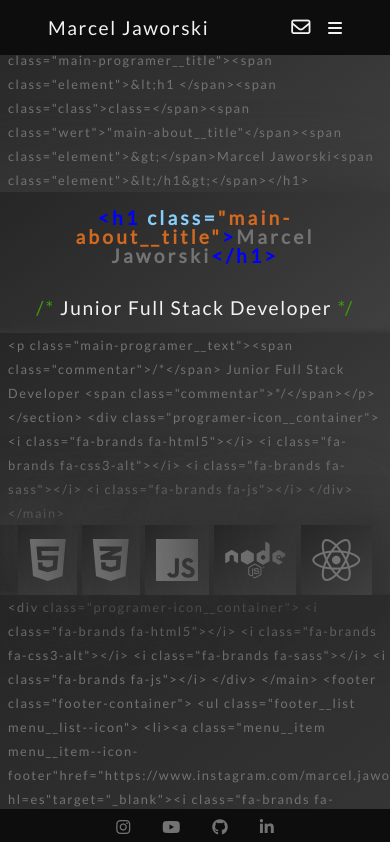
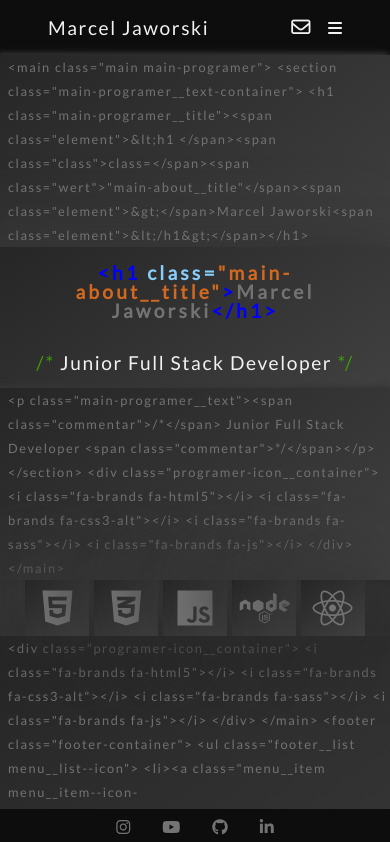
Before and after one commit to marceljaworski/marceljaworski, a website: page programmer.html in a window 390 px wide. Shown: the top 842 px of the page. Drawn offline with Linux system fonts and the light colour scheme.

```diff
--- a/programmer.html
+++ b/programmer.html
@@ -71,7 +71,7 @@
                 <i class="fa-brands fa-react"></i>
 
             </div> -->
-            <div class="programer-icon__container">
+            <div class="programer-icon__main-container">
                 <div class="logos">
                     <div class="programer-icon__container logo hidden">
                         <i class="fa-brands fa-html5"></i>
--- a/scss/_main.scss
+++ b/scss/_main.scss
@@ -35,7 +35,7 @@
     display: grid;
     place-items: center;
     align-content: center;
-    min-height: 100vh;
+    // min-height: 100vh;
 }
 
 @media screen and (max-width: 768px) {
--- a/scss/_menu.scss
+++ b/scss/_menu.scss
@@ -1,7 +1,6 @@
 .menu {
     width: 100%;
     background-color:var(--black);
-    position: fixed;
     display: flex;
     justify-content: space-between;
     align-items: center;
@@ -86,6 +85,7 @@
 }
 .dropdown{
     display: inline-block;
+    z-index: 300;
     .dropdown-content{
         display: none;
         position: absolute;
--- a/scss/_programer.scss
+++ b/scss/_programer.scss
@@ -32,11 +32,17 @@
     font-size: 1rem;
     color: var(--secundary);
 }
-
+.programer-icon__main-container{
+    display: grid;
+    place-items: center;
+    align-content: center;
+}
 .programer-icon__container{
-    display: flex;
-    justify-content: center;
-    align-items: center;
+    display: grid;
+    place-items: center;
+    align-content: center;
+    width: 150px;
+    height: 150px;
     background: linear-gradient(145deg, #262626, #404040);
     box-shadow:  20px 20px 60px #2b2b2b,
              -20px -20px 60px #3a3a3a;
@@ -52,9 +58,11 @@
 
     }
     .programer-icon__container{
+        width: 4rem;
+        height: 3.5rem;
         i{
-            font-size: 3rem;
-            margin: 0.7rem;
+            font-size: 2.5rem;
+            margin: 0.5rem;
             color: var(--secundary);
         }
     }
```
Also changed, not shown: css/style.css, 1 other file.
